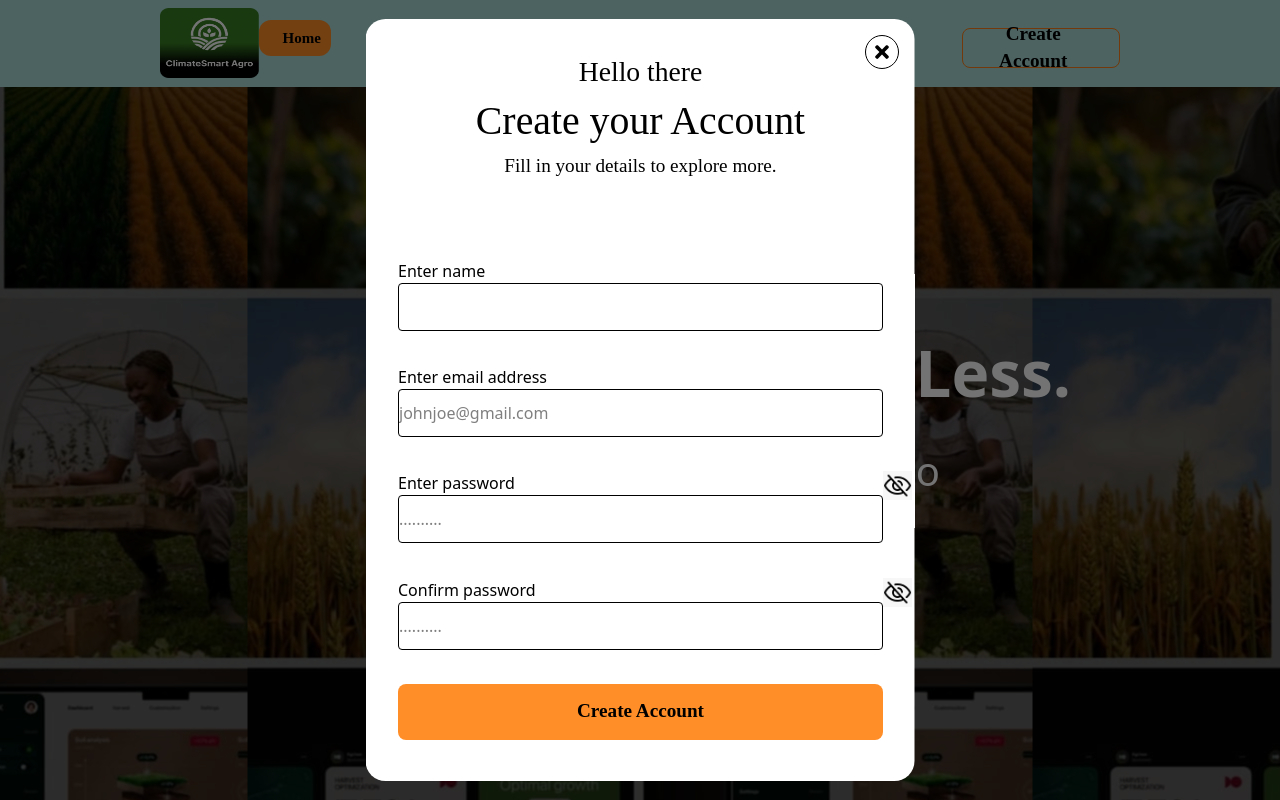
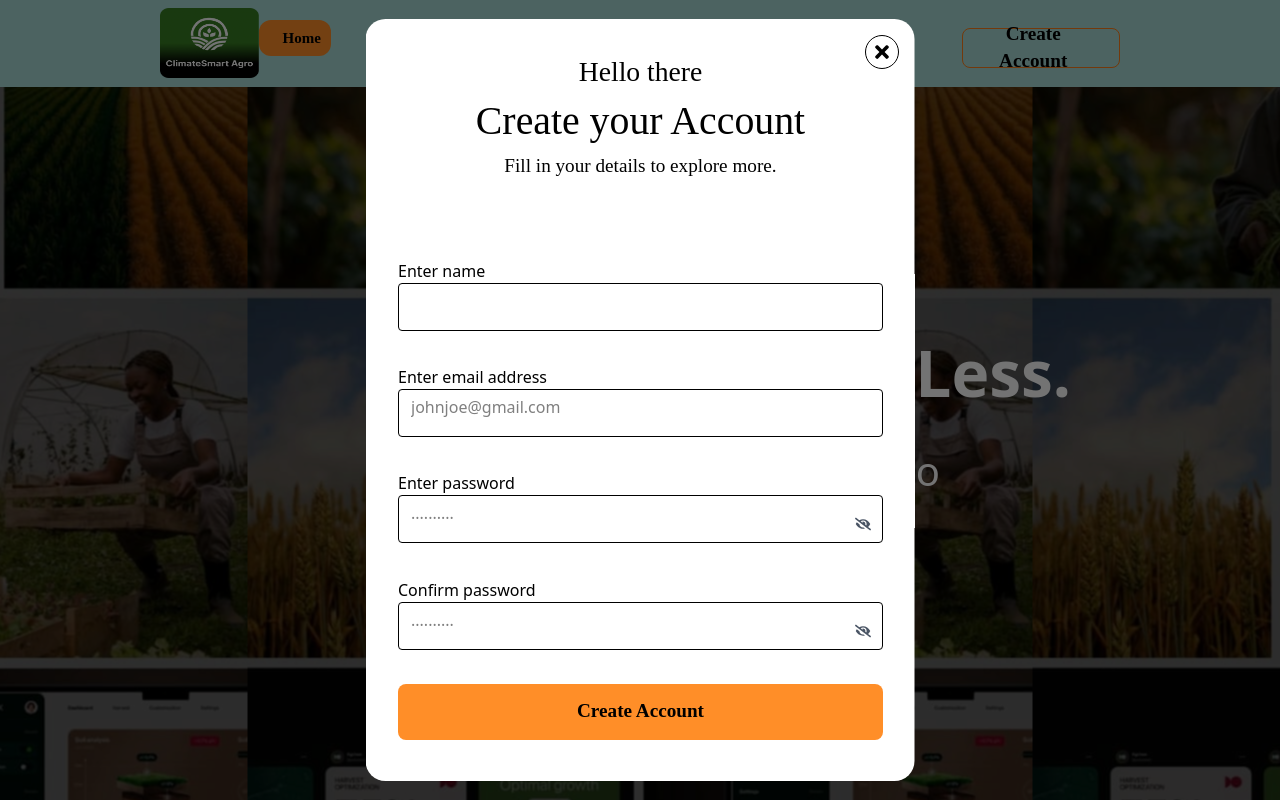
Before and after one commit to meedaah19/agro-smart-climate, a React (Vite) app: page / in a window 1280 px wide. Both pictures are taken after a click on the button "Create Account". Shown: the top 800 px of the page. Built offline with nearby package versions, Linux system fonts and the light colour scheme.

Commit message:
Make some corrections in my code

```diff
--- a/src/components/Home/Layout5.jsx
+++ b/src/components/Home/Layout5.jsx
@@ -1,6 +1,6 @@
 import {useState} from 'react';
 import { FaChevronLeft, FaChevronRight } from "react-icons/fa";
-import image1 from '../../assets/ce304655acddaca8ae6856632f562cb5ff951802.png';
+import image1 from '../../assets/yam seller.jpg';
 import image2 from '../../assets/peper-seller.png';
 import image3 from '../../assets/small-production.png';
 
--- a/src/components/Modals/Signin.jsx
+++ b/src/components/Modals/Signin.jsx
@@ -2,15 +2,17 @@ import image from '../../assets/33bc12b4-3f40-4f92-8889-e524eccd0839.jpg'
 import image2 from '../../assets/ad1bf210-ca89-4d77-a4c2-26c06338fcd2.jpg';
 import image3 from '../../assets/6db1f554-7f73-41cd-845b-1572062b48e4.jpg';
 import image4 from '../../assets/4ac7c386-857e-4361-95d2-9b04966521bb.jpg';
-import image5 from '../../assets/1d566dfd-cbc7-4117-b61d-fd85fd6bb5bb.jpg';
 import { Link, useNavigate } from 'react-router-dom';
 import Input from '../UI/Input';
 import Modal from '../UI/Modal';
-import { useContext, useActionState } from 'react';
+import { useContext, useActionState, useState } from 'react';
 import { ModalContext } from '../store/ModalContext';
 import { FaTimes } from 'react-icons/fa';
+import { FaEye, FaEyeSlash } from "react-icons/fa";
+
 
 export default function Signin() {
+    const [showPassword, setShowPassword] = useState(false);
     const navigate = useNavigate();
     const modalCtx = useContext(ModalContext);
 
@@ -81,23 +83,27 @@ export default function Signin() {
                     <div className="lg:w-[485px] h-[313px] w-[200px] grid gap-[32px]">
 
                         <Input
+                        className='p-3'
                         label='Enter email address'
                         id='email'
                         type='email'
                         defaultValue={formState.enteredValue?.name}
                         placeholder='johnjoe@gmail.com' />
 
-                        <div className='flex'>
+                        <div className='relative '>
                             <Input
+                            className='p-3'
                             label='Enter password'
                             id='password'
-                            type="password"
+                            type={showPassword ? "text" : "password"}
                             defaultValue={formState.enteredValue?.password}
                             placeholder='..........' />
-                            <img
-                            className='w-[29px] h-[29px] '
-                            src={image5}
-                            alt="eye image" />
+                           <span
+                                onClick={() => setShowPassword(!showPassword)}
+                                className="absolute pt-8 right-3 top-1/2 transform -translate-y-1/2 cursor-pointer text-gray-600"
+                            >
+                                {showPassword ? <FaEye /> : <FaEyeSlash />}
+                            </span>
                         </div>
 
                          {formState.errors && (
--- a/src/components/Modals/Signup.jsx
+++ b/src/components/Modals/Signup.jsx
@@ -6,11 +6,14 @@ import image5 from '../../assets/1d566dfd-cbc7-4117-b61d-fd85fd6bb5bb.jpg';
 import { Link, useNavigate } from 'react-router-dom';
 import Input from '../UI/Input';
 import Modal from '../UI/Modal';
-import { useContext, useActionState } from 'react';
+import { useContext, useActionState, useState } from 'react';
 import { ModalContext } from '../store/ModalContext';
 import { FaTimes } from 'react-icons/fa';
+import { FaEye, FaEyeSlash } from "react-icons/fa";
+
 
 export default function Signup() {
+    const [showPassword, setShowPassword] = useState(false);
     const modalCtx = useContext(ModalContext);
     const navigate = useNavigate();
 
@@ -96,42 +99,50 @@ export default function Signup() {
 
                     <div className="lg:w-[485px] h-[483px] w-[200px] grid gap-[32px]">
                         <Input
+                        className='p-3'
                         label='Enter name'
                         id='name'
                         type="text"
                         defaultValue={formState.enteredValue?.name} />
 
                         <Input
+                        className='p-3'
                         label='Enter email address'
                         id='email'
                         type="email"
                         defaultValue={formState.enteredValue?.email}
                         placeholder='johnjoe@gmail.com' />
 
-                        <div className='flex'>
+                        <div className='relative'>
                             <Input
+                            className='p-3'
                             label='Enter password'
                             id='password'
-                            type="password"
+                            type={showPassword ? "text" : "password"}
                             defaultValue={formState.enteredValue?.password}
                             placeholder='..........' />
-                            <img
-                            className='w-[29px] h-[29px] '
-                            src={image5}
-                            alt="eye image" />
+                            <span
+                                onClick={() => setShowPassword(!showPassword)}
+                                className="absolute pt-8 right-3 top-1/2 transform -translate-y-1/2 cursor-pointer text-gray-600"
+                            >
+                                {showPassword ? <FaEye /> : <FaEyeSlash />}
+                            </span>
                         </div>
 
-                        <div className='flex'>
+                        <div className='relative'>
                             <Input
+                            className='p-3'
                             label='Confirm password'
                             id='confirmPassword'
-                            type="password"
+                            type={showPassword ? "text" : "password"}
                             defaultValue={formState.enteredValue?.confirmPassword}
                             placeholder='..........' />
-                            <img
-                            className='w-[29px] h-[29px] '
-                            src={image5}
-                            alt="eye image" />
+                            <span
+                                onClick={() => setShowPassword(!showPassword)}
+                                className="absolute pt-8 right-3 top-1/2 transform -translate-y-1/2 cursor-pointer text-gray-600"
+                            >
+                                {showPassword ? <FaEye /> : <FaEyeSlash />}
+                            </span>
                         </div>
 
                         {formState.errors && (
--- a/src/components/Root/Navbar.jsx
+++ b/src/components/Root/Navbar.jsx
@@ -3,6 +3,7 @@ import { useContext, useState } from 'react';
 import img1 from '../../assets/Frame 86.png';
 import {FaBars, FaTimes } from 'react-icons/fa';
 import { ModalContext } from "../store/ModalContext";
+import { BsThreeDotsVertical } from "react-icons/bs";
 
 
 function Navbar(){
@@ -24,11 +25,11 @@ function Navbar(){
                  alt="logo"
                  className="h-25 py-3 lg:py-0 lg:h-[70px]  w-25" />
 
-                    <div className="lg:hidden pt-[8px]">
+                    <div className="lg:hidden pt-[8px] ">
                         <button
                         onClick={() => setMenuOpen(!menuOpen)}
                         className="text-4xl py-7 lg:py-0 text-black">
-                        {menuOpen ? <FaTimes /> : <FaBars />}
+                        {menuOpen ? <FaTimes /> : <BsThreeDotsVertical />}
                         </button>
                     </div>
 
--- a/src/components/Sidebar.jsx
+++ b/src/components/Sidebar.jsx
@@ -11,7 +11,7 @@ export default function Sidebar() {
 
     return (
         <div>
-            <div className="lg:hidden pt-[10px] px-2">
+            <div className="lg:hidden pt-[26px] px-2">
                 <button
                     onClick={() => setMenuOpen(!menuOpen)}
                     className="text-xl text-black"
@@ -22,7 +22,7 @@ export default function Sidebar() {
 
             <div
                 className={`lg:w-[251px] h-auto lg:h-[1024px] py-[32px] flex flex-col gap-[128px] bg-[#ffffff]
-                fixed top-35 left-0 z-50 p-4 transition-transform duration-300
+                 absolute overflow-y-auto top-45 left-0 z-50 p-4 transition-transform duration-300
                 ${menuOpen ? "translate-x-0" : "-translate-x-full"}
                 lg:static lg:translate-x-0`}
             >
--- a/src/pages/AccCreated.jsx
+++ b/src/pages/AccCreated.jsx
@@ -12,9 +12,9 @@ export default function AccCreated() {
     }
 
     return (
-            <div className='lg:w-[1440px]  h-auto lg:h-[451px] bg-gradient-to-b from-[#C6E4E1] via-[#FFFFFF] to-[#C6E4E1]  '>
+            <div className='lg:w-[1440px]  h-[100vh]  bg-gradient-to-b from-[#C6E4E1] via-[#FFFFFF] to-[#C6E4E1]  '>
 
-                <div className="lg:w-[424px]  h-auto lg:h-[140px] grid pt-[40px] gap-[32px] lg:pl-[450px] ">
+                <div className="lg:w-[424px]  h-auto lg:h-[140px] grid pt-[150px] lg:gap-10 gap-20 lg:pl-[450px] ">
 
                     <div className='lg:w-[424px] h-auto lg:h-[238px] text-center rounded-[30px] flex-col justify-center items-center gap-[8px]'>
 
--- a/src/pages/ExportHub.jsx
+++ b/src/pages/ExportHub.jsx
@@ -83,7 +83,7 @@ export default function ExportHub(){
                 className="lg:w-[603px] h-auto lg:h-[348px] rounded-[20px] "
                  src={image3} alt="ship and cars pictures" />
 
-                 <div className='h-auto lg:h-[45px] font-[700] text-[15px] lg:text-[19.2px] flex lg:gap-[55px] gap-[20px]'>
+                 <div className='h-auto lg:h-[45px] font-[700] text-[15px] lg:text-[19.2px] pt-10 lg:pt-0 flex lg:gap-[55px] gap-[20px]'>
                         <button
                         onClick={handleClick}
                         className='lg:w-[250px] h-[45px] w-[150px] rounded-[8px] border-[1px] border-[#FF8E28] hover:bg-[#b86014]  lg:px-[16px] px-13.5 py-[8px]'>Back</button>
--- a/src/pages/SmartFarming.jsx
+++ b/src/pages/SmartFarming.jsx
@@ -92,7 +92,7 @@ export default function SmartFarmimg(){
                 className="lg:w-[572px] h-auto lg:h-[480px] rounded-[16px] "
                  src={image3} alt="ship and cars pictures" />
 
-                 <div className='h-auto lg:h-[45px] font-[700] text-[15px] lg:text-[19.2px] flex lg:gap-[55px] gap-[20px]'>
+                 <div className='h-auto lg:h-[45px] pt-10 lg:pt-0 font-[700] text-[15px] lg:text-[19.2px] flex lg:gap-[55px] gap-[20px]'>
                         <button
                         onClick={handleClick}
                         className='lg:w-[250px] h-[45px] w-[150px] rounded-[8px] border-[1px] border-[#FF8E28] hover:bg-[#b86014]  lg:px-[16px] px-13.5 py-[8px]'>Back</button>
```
Also changed, not shown: src/components/Modals/KYC.jsx (+22 -8 lines), src/assets/yam seller.jpg (added), 1 other file (tests, documents, lock files or other folders).
